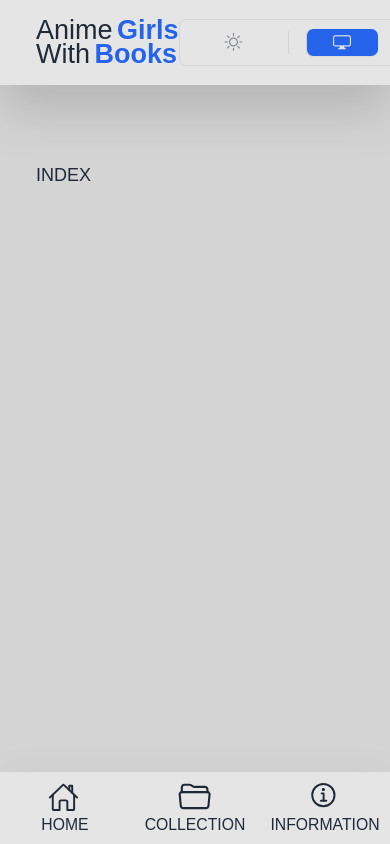
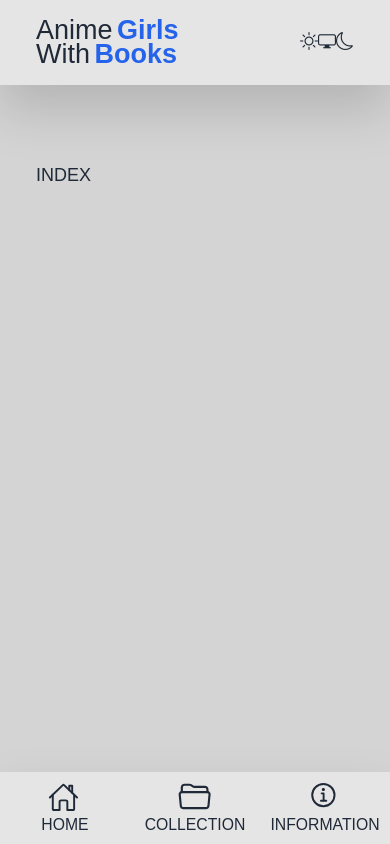
Before and after one commit to zsoltgombocz/anime-girls-with-books, a React (Vite) app: page / in a window 390 px wide. Built offline with nearby package versions, Linux system fonts and the light colour scheme; a web font is replaced by a local one.

Commit message:
Mobile theme switcher

```diff
--- a/src/components/Header.tsx
+++ b/src/components/Header.tsx
@@ -1,5 +1,6 @@
 import ThemeSwitcher from './ThemeSwitcher';
 import Logo from './Logo';
+import MobileThemeSwitcher from './MobileThemeSwitcher';
 
 export default function Header() {
     return (
@@ -11,6 +12,7 @@ export default function Header() {
             <Logo />
 
             <ThemeSwitcher />
+            <MobileThemeSwitcher />
         </header>
     );
 }
--- /dev/null
+++ b/src/components/MobileThemeSwitcher.tsx
@@ -0,0 +1,47 @@
+import { motion as m } from 'framer-motion';
+import useThemeStore, { Theme } from '../states/themeStore';
+
+const themeButtons = {
+    [Theme.LIGHT]: {
+        icon: <i className={'bi bi-brightness-high'} />,
+        label: 'Light',
+    },
+    [Theme.SYSTEM]: {
+        icon: <i className={'bi bi-display'} />,
+        label: 'System',
+    },
+    [Theme.DARK]: {
+        icon: <i className={'bi bi-moon'} />,
+        label: 'Dark',
+    },
+};
+
+const getNextTheme = (theme: string | Theme): Theme | string => {
+    const currentThemeIndex = Object.keys(themeButtons).indexOf(theme);
+
+    if (currentThemeIndex === Object.keys(themeButtons).length - 1) {
+        return Theme.LIGHT;
+    }
+
+    const nextTheme = Object.keys(themeButtons).at(currentThemeIndex + 1);
+
+    return nextTheme || Theme.SYSTEM;
+};
+
+export default function MobileThemeSwitcher() {
+    const { theme: currentTheme, setTheme } = useThemeStore();
+
+    return (
+        <div
+            className={'mobile-theme-switcher flex md:hidden'}
+            onClick={() => setTheme(getNextTheme(currentTheme) as Theme)}
+            aria-hidden={'true'}
+        >
+            {Object.values(Theme).map((theme: Theme) => (
+                <div key={theme} className={'theme-button'}>
+                    <span>{themeButtons[theme].icon}</span>
+                </div>
+            ))}
+        </div>
+    );
+}
--- a/src/components/ThemeSwitcher.tsx
+++ b/src/components/ThemeSwitcher.tsx
@@ -24,7 +24,7 @@ export default function ThemeSwitcher() {
     const { theme: currentTheme, setTheme } = useThemeStore();
 
     return (
-        <div className={'theme-switcher'}>
+        <div className={'theme-switcher hidden md:flex'}>
             {Object.values(Theme).map((theme: Theme) => (
                 <div key={theme} className={'theme-button'}>
                     <input
--- a/src/index.scss
+++ b/src/index.scss
@@ -19,18 +19,19 @@ body,
 
 .theme-switcher {
     @apply border border-white-secondary dark:border-gray-secondary relative
-    rounded-md divide-x divide-white-secondary dark:divide-gray-secondary py-2.5 flex;
+    rounded-md sm:divide-x divide-white-secondary dark:divide-gray-secondary
+    sm:py-2.5 flex-col sm:flex-row w-14 h-14 sm:h-[unset] sm:w-[unset];
 
     .theme-button {
-        @apply relative z-10 w-24;
+        @apply z-10 w-14 h-14 sm:h-[unset] sm:w-24 absolute sm:relative;
 
         & label {
             & > span {
                 @apply cursor-pointer flex flex-col justify-center
-                items-center px-6 rounded-md dark:text-white-primary/50 text-gray-primary/50;
+                items-center px-6 rounded-md dark:text-white-primary/50 text-gray-primary/50 w-full h-full;
 
                 & > i {
-                    @apply flex items-center h-5;
+                    @apply flex items-center h-5 text-2xl sm:text-base;
                 }
             }
 
@@ -42,7 +43,7 @@ body,
 
     .active-background {
         @apply bg-primary shadow-sm rounded-md
-        absolute w-[calc(4rem)] h-[calc(100%_-_1rem)] top-2 left-[1rem];
+        absolute w-[calc(4rem)] h-[calc(100%_-_1rem)] top-2 left-[1rem] hidden sm:block;
     }
 }
 
```
